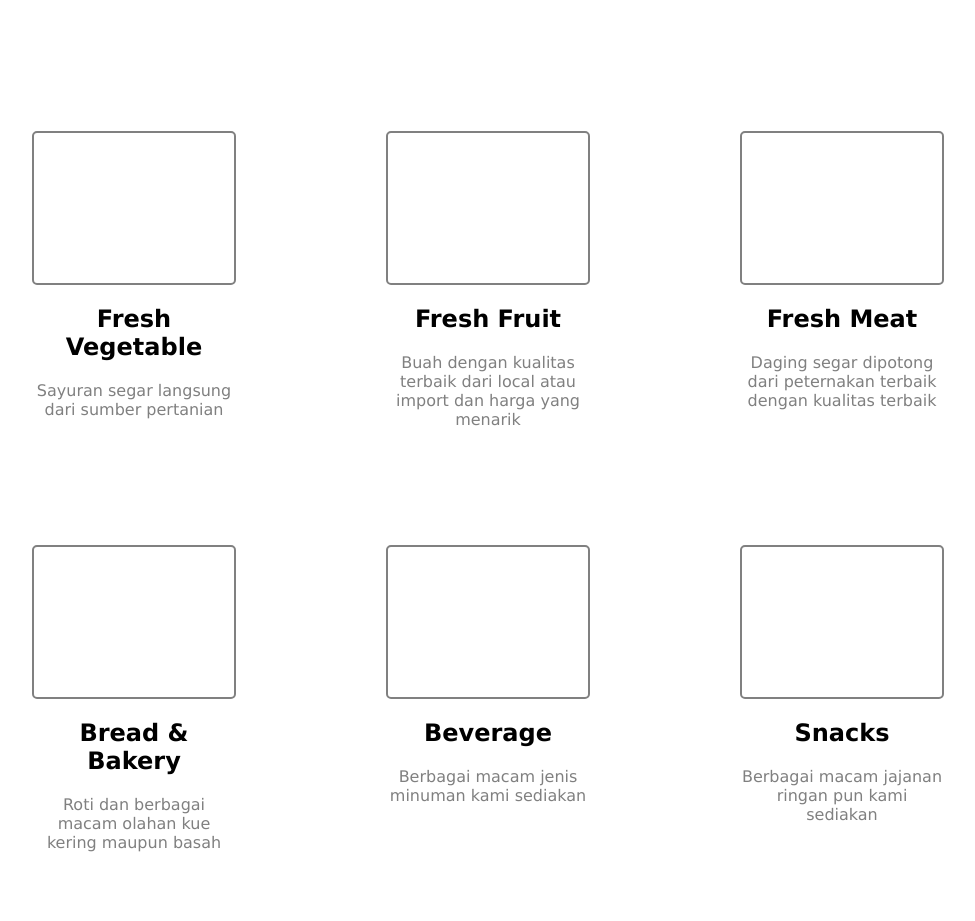
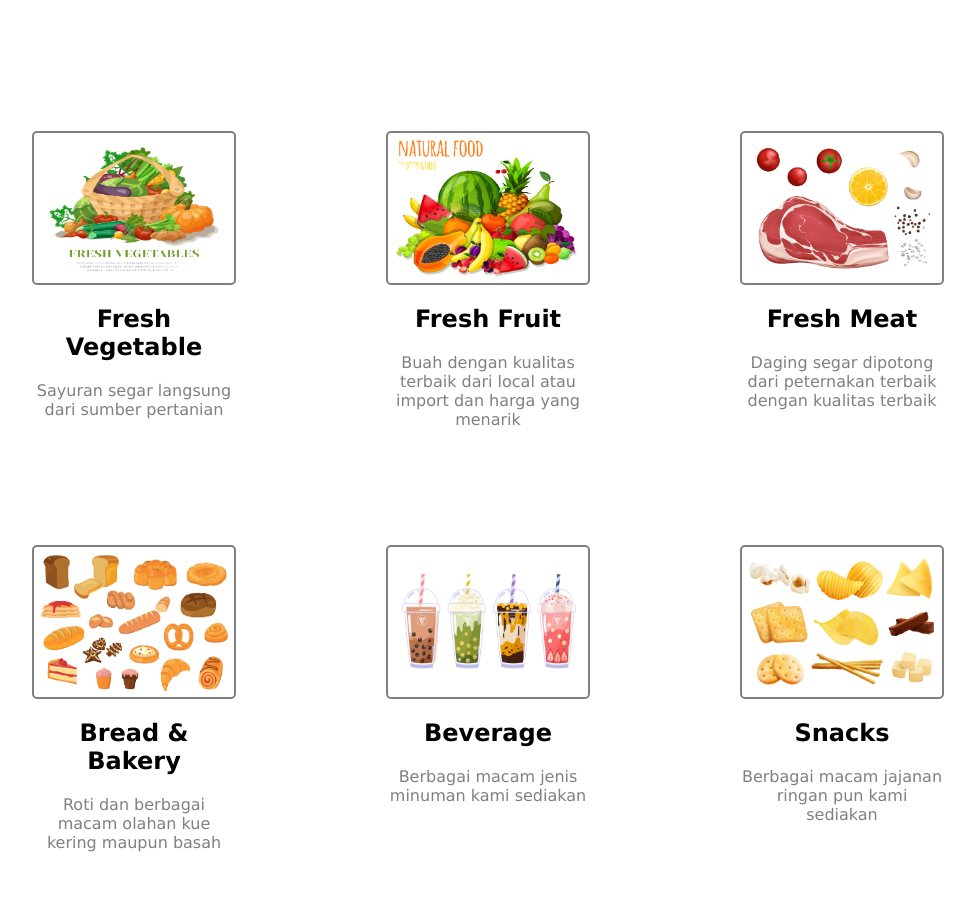
Before and after one commit to revou-fundamental-course/26-jun-23-septyanagstn, a plain HTML site: page index.html in a window 1280 px wide. Shown: the part 1840-2761 px from the top of the page, without its empty margins (152-1127 px from the left). Drawn offline with Linux system fonts and the light colour scheme; the site is published under a folder, as on GitHub Pages, so addresses that start at the root find nothing.

Commit message:
finishing

```diff
--- a/index.html
+++ b/index.html
@@ -9,7 +9,7 @@
 <body>
     <nav class="container">
         <img src="img/logo.png" alt="">
-        <a href="/index.html">
+        <a href="index.html">
             <button id="Home">Home</button>
         </a>
         <a href="#OurPackages">
@@ -30,22 +30,22 @@
                     <img src="img/store.png">
                 </div>
                 <div class="slides">
-                    <img src="/img/vegetables.png">
+                    <img src="img/vegetables.png">
                 </div>
                 <div class="slides">
-                    <img src="/img/fruit.png">
+                    <img src="img/fruit.png">
                 </div>
                 <div class="slides">
-                    <img src="/img/meat.png">
+                    <img src="img/meat.png">
                 </div>
                 <div class="slides">
-                    <img src="/img/bread & bakery.png">
+                    <img src="img/bread & bakery.png">
                 </div>
                 <div class="slides">
-                    <img src="/img/beverages.png">
+                    <img src="img/beverages.png">
                 </div>
                 <div class="slides">
-                    <img src="/img/snacks.png">
+                    <img src="img/snacks.png">
                 </div>
             </div>
             <p><i>*setiap hari beli sayur buah yang fresh disini</i></p>
@@ -114,7 +114,7 @@
             <div id="OurPackages-detail-first">
                 <div id="ourpackage">
                     <div class="ourpackage-image">
-                        <img src="/img/vegetables.png" alt="">
+                        <img src="img/vegetables.png" alt="">
                     </div>
                     <div class="ourpackage-text">
                         <h1>Fresh Vegetable</h1>
@@ -123,7 +123,7 @@
                 </div>
                 <div id="ourpackage">
                     <div class="ourpackage-image">
-                        <img src="/img/fruit.png" alt="">
+                        <img src="img/fruit.png" alt="">
                     </div>
                     <div class="ourpackage-text">
                         <h1>Fresh Fruit</h1>
@@ -132,7 +132,7 @@
                 </div>
                 <div id="ourpackage">
                     <div class="ourpackage-image">
-                        <img src="/img/meat.png" alt="">
+                        <img src="img/meat.png" alt="">
                     </div>
                     <div class="ourpackage-text">
                         <h1>Fresh Meat</h1>
@@ -143,7 +143,7 @@
             <div id="OurPackages-detail-second">
                 <div id="ourpackage">
                     <div class="ourpackage-image">
-                        <img src="/img/bread & bakery.png" alt="">
+                        <img src="img/bread & bakery.png" alt="">
                     </div>
                     <div class="ourpackage-text">
                         <h1>Bread & Bakery</h1>
@@ -152,7 +152,7 @@
                 </div>
                 <div id="ourpackage">
                     <div class="ourpackage-image">
-                        <img src="/img/beverages.png" alt="">
+                        <img src="img/beverages.png" alt="">
                     </div>
                     <div class="ourpackage-text">
                         <h1>Beverage</h1>
@@ -161,7 +161,7 @@
                 </div>
                 <div id="ourpackage">
                     <div class="ourpackage-image">
-                        <img src="/img/snacks.png" alt="">
+                        <img src="img/snacks.png" alt="">
                     </div>
                     <div class="ourpackage-text">
                         <h1>Snacks</h1>
@@ -184,8 +184,8 @@
         </div>
     </section>
     <footer id="footer">
-        <a href="/index.html">
-            <img src="/img/logo.png" alt="">
+        <a href="index.html">
+            <img src="img/logo.png" alt="">
         </a>
         <div>
             <p>Terms of Service</p>
```
